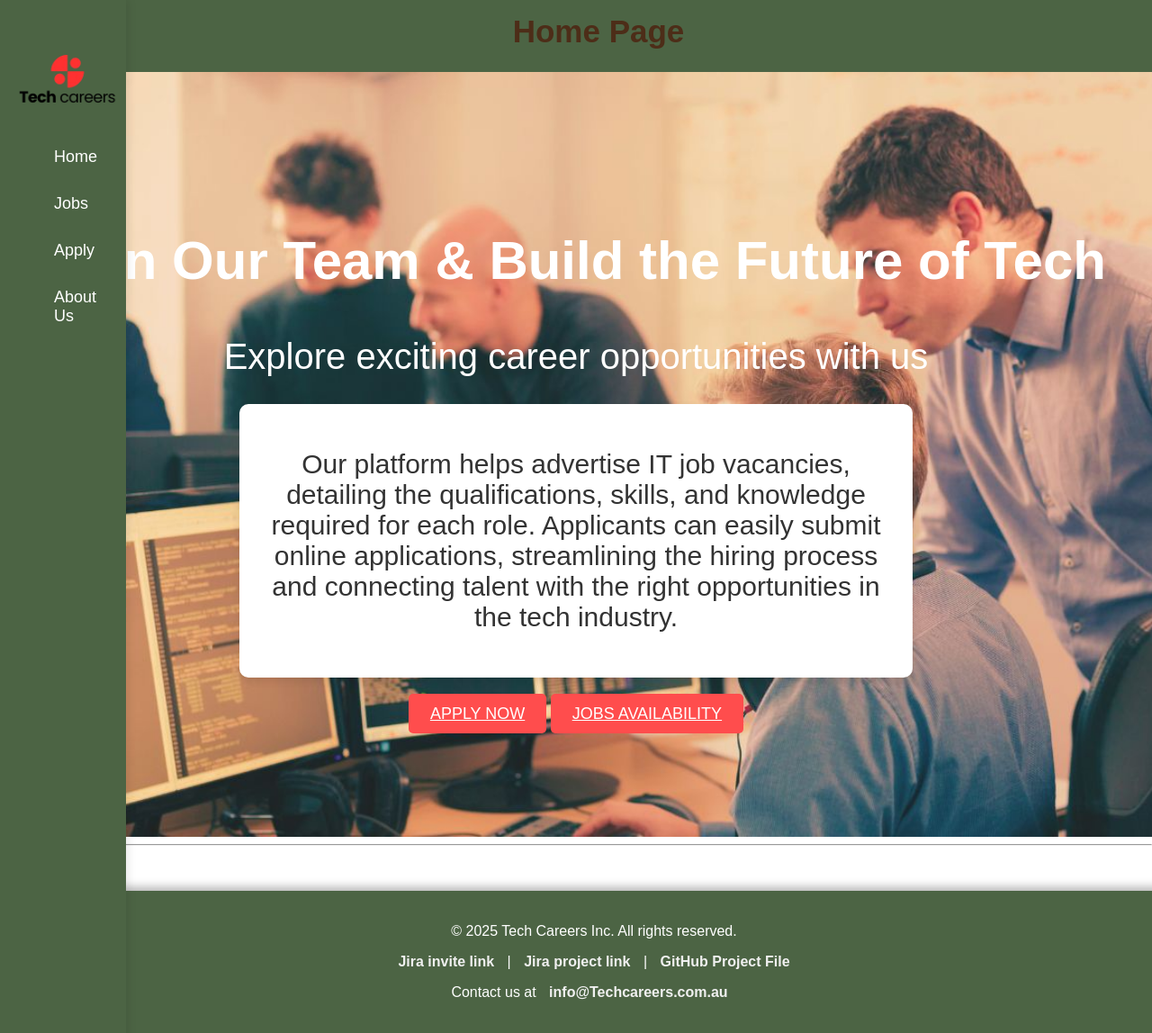
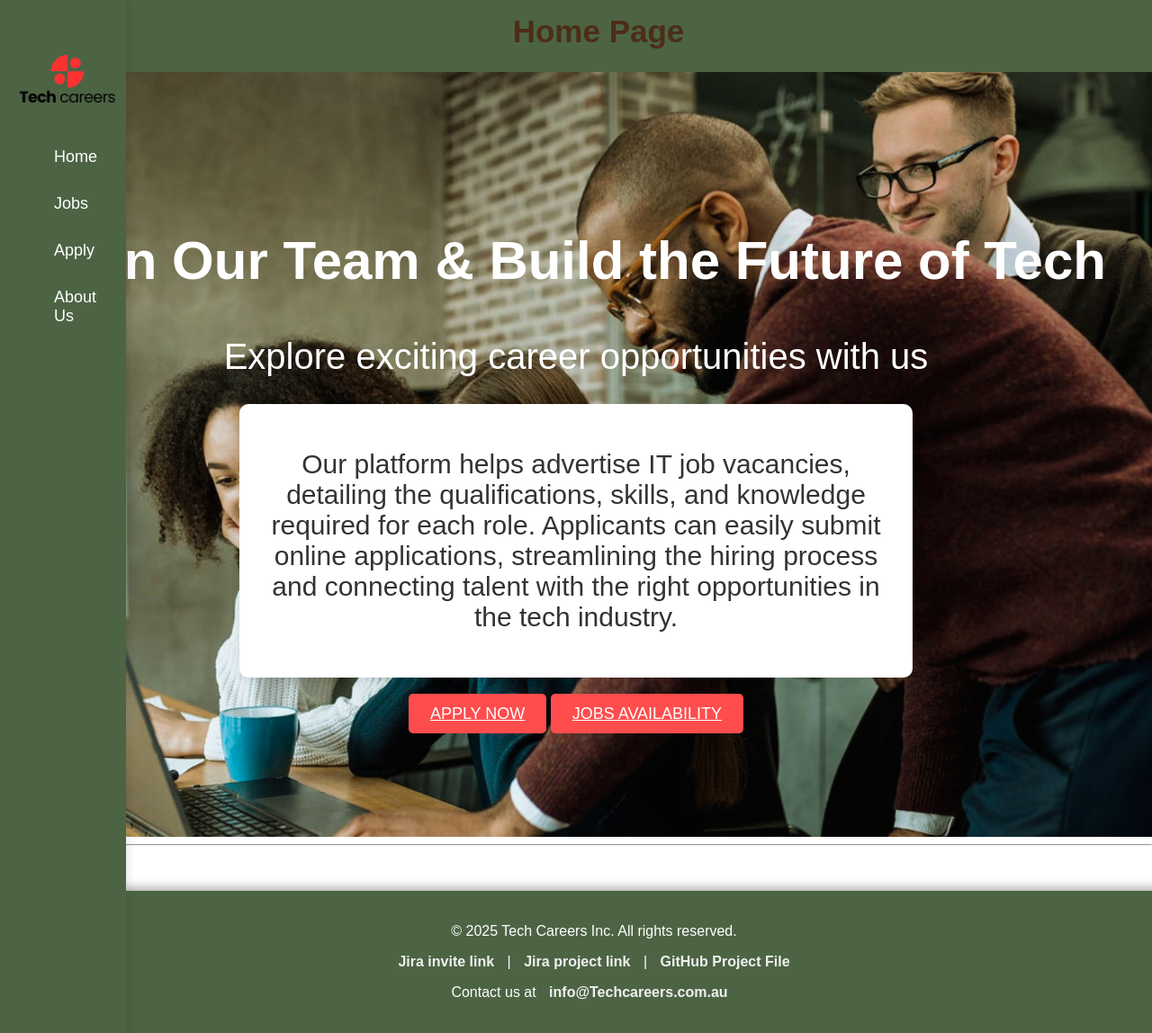
Before and after one commit to JordanThomasButler/LVSJ-GroupProj, a PHP site: page /project1/index.php in a window 1280 px wide. Shown: the whole page at 90% size. Run offline with PHP 8.4, Linux system fonts and the light colour scheme.

Commit message:
changing background image to match the theme

```diff
--- a/styles/styles.css
+++ b/styles/styles.css
@@ -452,7 +452,7 @@ body.application-page input[type="email"]:valid {
 
 /* Background image */
 .content {
-    background-image: url('images/Tech.jpg');
+    background-image: url('images/tech.png');
     background-size: cover;
     background-position: center;
     min-height: 750px; /* Ensures full height */
```
Also changed, not shown: styles/images/Tech.jpg (deleted), styles/images/tech.png (added).
